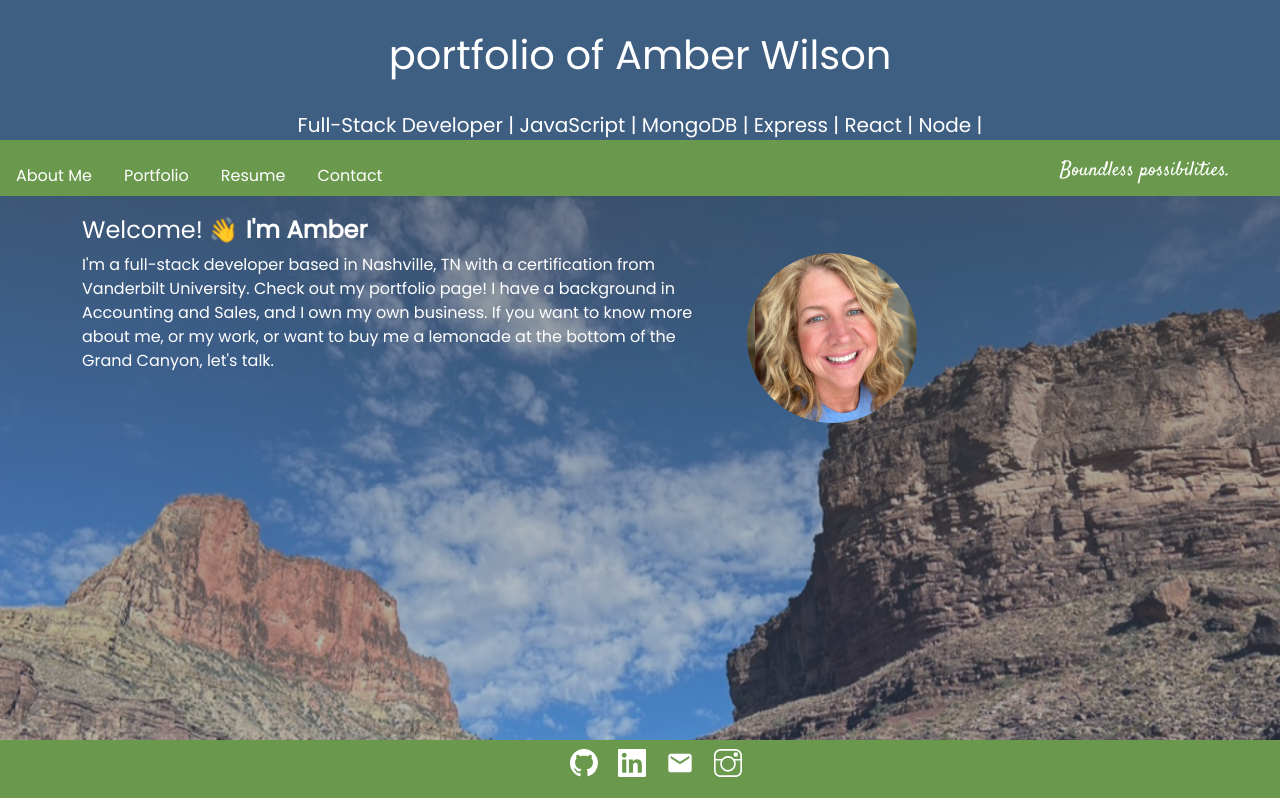
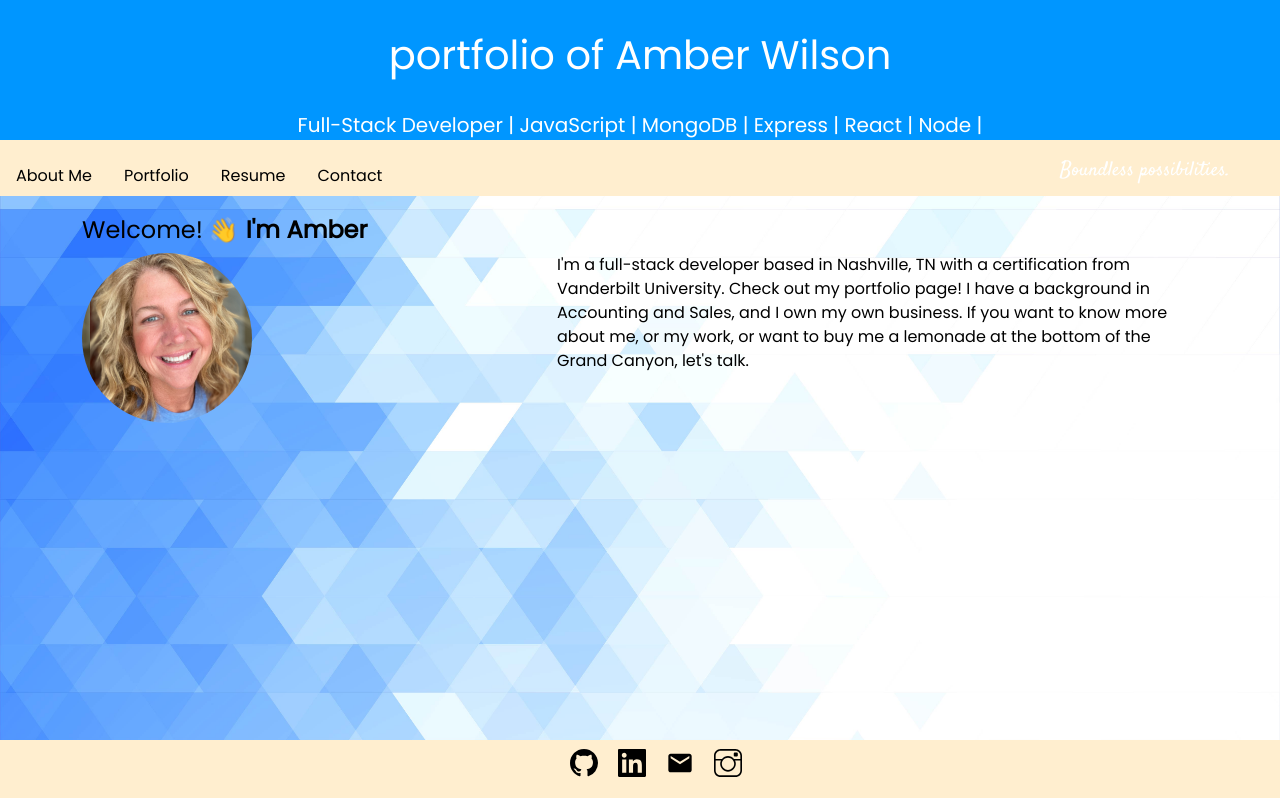
Before and after one commit to awil414/Portfolio, a React (Create React App) app: page / in a window 1280 px wide. Shown: the top 798 px of the page. Built offline with nearby package versions, Linux system fonts and the light colour scheme.

Commit message:
changing colors and rearranging About page

```diff
--- a/src/components/Footer/style.css
+++ b/src/components/Footer/style.css
@@ -1,5 +1,5 @@
 footer {
-  background: #6a994e;
+  background: #ffeecf;
   width: 100%;
   height: 60px;
   position: sticky;
@@ -15,7 +15,7 @@ footer div {
 }
 
 footer a {
-  color: white;
+  color: black;
   padding: 10px;
   text-align: center;
 }
--- a/src/components/Header/Header.js
+++ b/src/components/Header/Header.js
@@ -4,10 +4,10 @@ import Navbar from "../Navbar";
 // Styling for Navbar, header and skills
 const styles = {
   navHeader: {
-    background: "#6a994e",
+    background: "#ffeecf",
   },
   headerStyle: {
-    background: "#3E5E82",
+    background: "#0096FF",
   },
   headingStyle: {
     fontSize: "40px",
--- a/src/components/Navbar/style.css
+++ b/src/components/Navbar/style.css
@@ -5,7 +5,7 @@
 }
 
 .nav-link {
-  color: #fff !important;
+  color: black !important;
 }
 
 ul {
--- a/src/pages/About/index.js
+++ b/src/pages/About/index.js
@@ -1,5 +1,5 @@
 import React from "react";
-import BgImage from "../../images/backgroundimg.jpeg";
+import BgImage from "../../images/backgroundimg.jpg";
 import AmberImage from "../../images/me.jpeg";
 import "./style.css";
 import { MDBContainer, MDBRow, MDBCol } from "mdb-react-ui-kit";
@@ -18,6 +18,9 @@ export default function About() {
           <strong className='name'> I'm Amber </strong>
         </h4>
         <MDBRow>
+          <MDBCol md='5' className='about-image' imgURL={AmberImage}>
+            <div className='amber-img'></div>
+          </MDBCol>
           <MDBCol md='7' className='about-text'>
             <p>
               I'm a full-stack developer based in Nashville, TN with a
@@ -28,9 +31,7 @@ export default function About() {
               talk.
             </p>
           </MDBCol>
-          <MDBCol md='5' className='about-image' imgURL={AmberImage}>
-            <div className='amber-img'></div>
-          </MDBCol>
+
         </MDBRow>
       </MDBContainer>
     </div>
--- a/src/pages/About/style.css
+++ b/src/pages/About/style.css
@@ -1,10 +1,11 @@
 .bg-img {
-  background-image: linear-gradient(
+  background-image:
+    /* linear-gradient(
       to bottom,
       hsla(0, 0%, 32%, 0.6),
       hsla(213, 49%, 47%, 0.3)
-    ),
-    url(../../images/backgroundimg.jpeg) !important;
+    ), */
+    url(../../images/backgroundimg.jpg) !important;
   background-position: center;
   background-repeat: no-repeat;
   background-size: cover;
@@ -12,7 +13,7 @@
   display: block;
   width: 100%;
   min-height: 100% !important;
-  color: white;
+  color: black;
 }
 
 .about-container {
```
Also changed, not shown: src/images/backgroundimg.jpg (added), src/images/oldbackgroundimg.jpeg (renamed from src/images/backgroundimg.jpeg).
